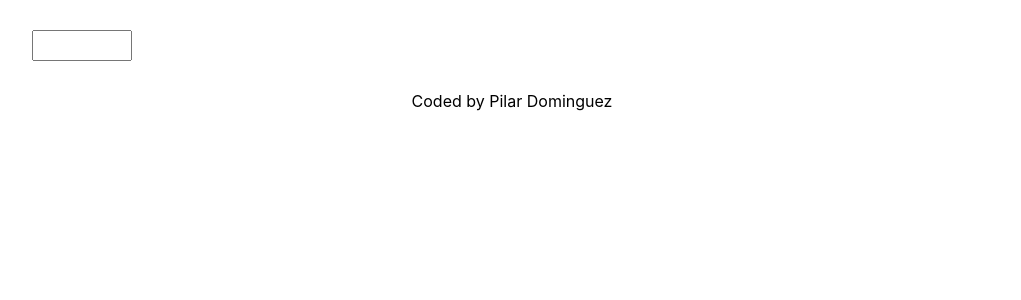
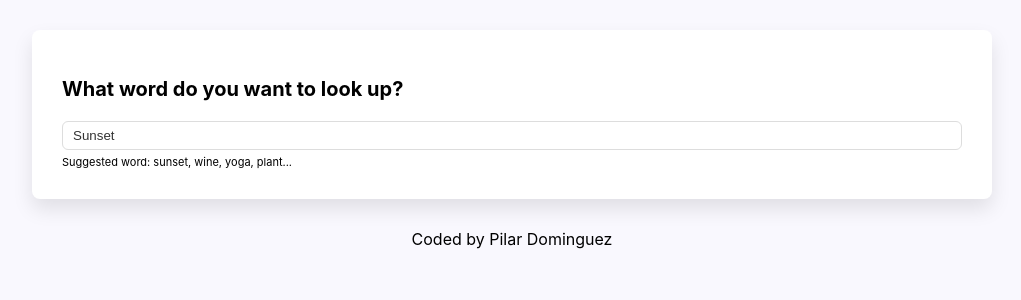
Before and after one commit to Pildomfl/dictionary-project, a React (Create React App) app: page / in a window 1280 px wide. Shown: the top 300 px of the page, without its empty margins (128-1149 px from the left). Built offline with nearby package versions, Linux system fonts and the light colour scheme; no server answers.

Commit message:
Styled the application

```diff
--- a/src/App.css
+++ b/src/App.css
@@ -1,3 +1,9 @@
+body {
+  background: #f9f8fe;
+}
+a {
+  color: #9670f4;
+}
 .App {
   max-width: 960px;
   margin: 0 auto;
--- a/src/App.js
+++ b/src/App.js
@@ -7,7 +7,7 @@
       <div className="container">
         <header className="App-header"></header>
         <main>
-          <Dictionary />
+          <Dictionary defaultKeyword="Sunset" />
         </main>
         <footer className="App-footer">Coded by Pilar Dominguez</footer>
       </div>
--- a/src/Dictionary.css
+++ b/src/Dictionary.css
@@ -1,9 +1,23 @@
+.Dictionary section {
+  background: white;
+  padding: 30px;
+  border-radius: 8px;
+  box-shadow: 0 10px 20px rgb(0 0 0 / 10%);
+  margin: 20px 0;
+}
 .Dictionary h1 {
-  font-size: 18px;
+  font-size: 20px;
   font-weight: bold;
   margin-bottom: 20px;
 }
 .Dictionary input {
-  width: 100px;
+  width: 100%;
+  border-radius: 6px;
   padding: 6px 10px;
+  color: #333;
+  border: 1px solid #ddd;
 }
+.Dictionary .hint {
+  font-size: 11px;
+  margin-top: 5px;
+}
--- a/src/Dictionary.js
+++ b/src/Dictionary.js
@@ -3,31 +3,55 @@
 import Results from "./Results";
 import "./Dictionary.css";
 
-export default function Dictionary() {
-  let [keyword, setKeyword] = useState("");
+export default function Dictionary(props) {
+  let [keyword, setKeyword] = useState(props.defaultKeyword);
   let [results, setResults] = useState(null);
+  let [loaded, setLoaded] = useState(false);
 
   function handleResponse(response) {
     setResults(response.data[0]);
   }
 
-  function search(event) {
-    event.preventDefault();
-
+  function search() {
     // documentation : https://dictionaryapi.dev
     let apiUrl = `https://api.dictionaryapi.dev/api/v2/entries/en_US/${keyword}`;
     axios.get(apiUrl).then(handleResponse);
+  }
+
+  function handleSubmit(event) {
+    event.preventDefault();
+    search();
   }
   function handleKeywordChange(event) {
     setKeyword(event.target.value);
   }
 
+  function load() {
+    setLoaded(true);
+    search();
+  }
+
+  if (loaded) {
     return (
       <div className="Dictionary">
-      <form onSubmit={search}>
-        <input type="search" onChange={handleKeywordChange} />
+        <section>
+          <h1> What word do you want to look up?</h1>
+          <form onSubmit={handleSubmit}>
+            <input
+              type="search"
+              onChange={handleKeywordChange}
+              defaultValue={props.defaultKeyword}
+            />
           </form>
+          <div className="hint">
+            Suggested word: sunset, wine, yoga, plant...
+          </div>
+        </section>
         <Results results={results} />
       </div>
     );
+  } else {
+    load();
+    return "Loading";
   }
+}
--- /dev/null
+++ b/src/Meaning.css
@@ -0,0 +1,10 @@
+.Meaning h3 {
+  font-size: 24px;
+  line-height: 1.5;
+  font-weight: bold;
+}
+.Meaning .example {
+  margin-top: 10px;
+  color: #70757a;
+  font-style: italic;
+}
--- a/src/Meaning.js
+++ b/src/Meaning.js
@@ -1,19 +1,14 @@
 import React from "react";
-
+import "./Meaning.css";
 export default function Meaning(props) {
   return (
     <div className="Meaning">
       <h3>{props.meaning.partOfSpeech}</h3>
-      {props.meaning.definitions.map(function (definitions, index) {
+      {props.meaning.definitions.map(function (definition, index) {
         return (
           <div key={index}>
-            <p>
-              <strong>Definition: </strong>
-              {definitions.definition}
-              <br />
-              <strong>Example: </strong>
-              <em>{definitions.example}</em>
-            </p>
+            <div className="definition">{definition.definition}</div>
+            <div className="example">{definition.example}</div>
           </div>
         );
       })}
--- /dev/null
+++ b/src/Phonetic.css
@@ -0,0 +1,22 @@
+.Phonetic {
+  margin: 20px 0;
+}
+.Phonetic a {
+  border: 1px solid #ddd;
+  text-decoration: none;
+  padding: 8px 15px;
+  font-size: 13px;
+  margin-right: 10px;
+  font-weight: bold;
+  border-radius: 20px;
+}
+.Phonetic a:hover {
+  background: #9670f4;
+  color: white;
+  transition: all 250ms ease-in-out;
+}
+
+.Phonetic .text {
+  opacity: 0.5;
+  font-weight: bold;
+}
--- a/src/Phonetic.js
+++ b/src/Phonetic.js
@@ -1,5 +1,5 @@
 import React from "react";
-
+import "./Phonetic.css";
 export default function Phonetic(props) {
   console.log(props.phonetic);
   return (
@@ -7,7 +7,7 @@
       <a href={props.phonetic.audio} target="_blank" without rel="noreferrer">
         Listen
       </a>
-      {props.phonetic.text}
+      <span className="text">{props.phonetic.text} </span>
     </div>
   );
 }
--- /dev/null
+++ b/src/Results.css
@@ -0,0 +1,5 @@
+.Results h2 {
+  font-size: 36px;
+  font-weight: bold;
+  line-height: 1.5;
+}
--- a/src/Results.js
+++ b/src/Results.js
@@ -2,11 +2,14 @@
 import Meaning from "./Meaning";
 import Synonyms from "./Synonyms";
 import Phonetic from "./Phonetic";
+import "./Results.css";
+import "./Synonyms.css";
 
 export default function Results(props) {
   if (props.results) {
     return (
       <div className="Results">
+        <section>
           <h2>{props.results.word}</h2>
           {props.results.phonetics.map(function (phonetic, index) {
             return (
@@ -15,13 +18,16 @@
               </div>
             );
           })}
+        </section>
         {props.results.meanings.map(function (meaning, index) {
           return (
-            <div key={index}>
+            <section key={index}>
               <Meaning meaning={meaning} />
+              <strong>
                 <p>Synonyms</p>
+              </strong>
               <Synonyms synonyms={meaning.synonyms} />
-            </div>
+            </section>
           );
         })}
       </div>
--- /dev/null
+++ b/src/Synonyms.css
@@ -0,0 +1,10 @@
+.Synonyms {
+  margin: 15px 0 0;
+  padding: 0;
+}
+.Synonyms li {
+  font-size: 13px;
+  display: inline-block;
+  padding-right: 10px;
+  line-height: 1;
+}
```
Lines whose indentation alone changed are shown as unchanged.
